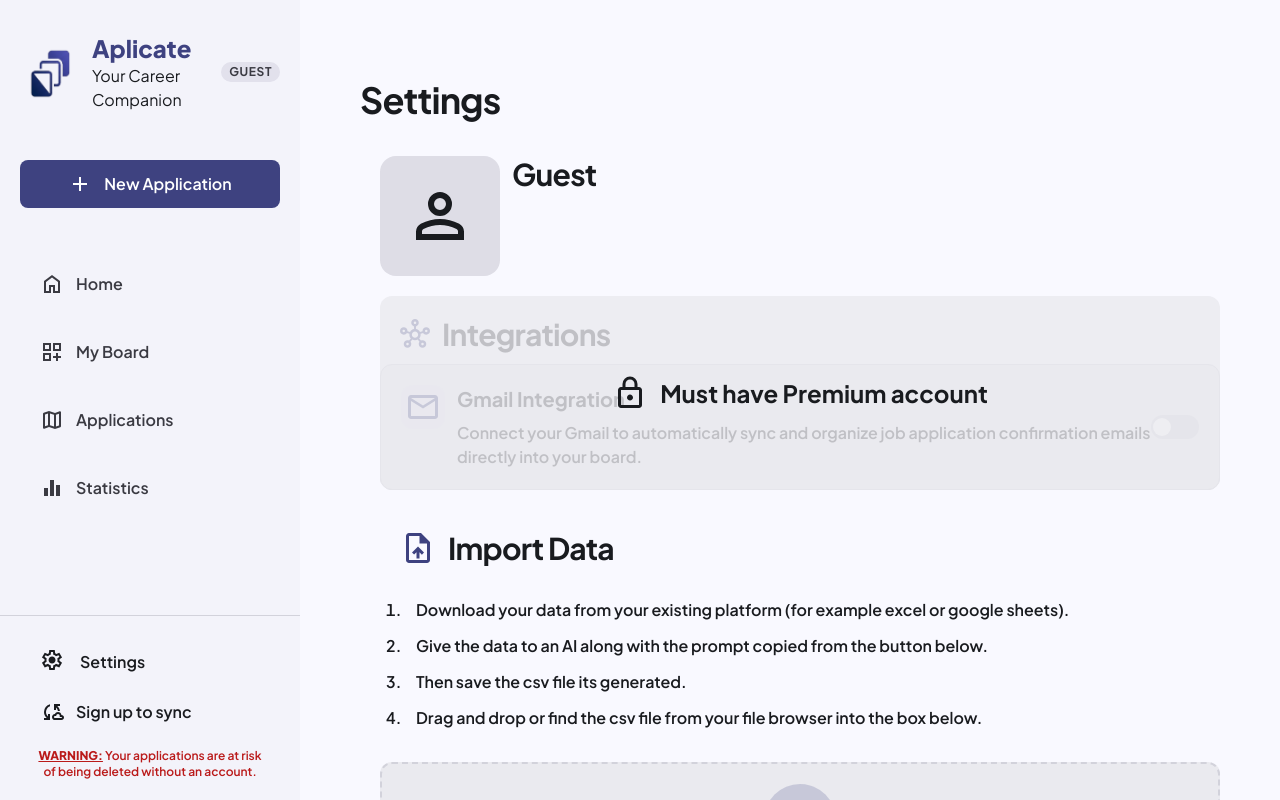
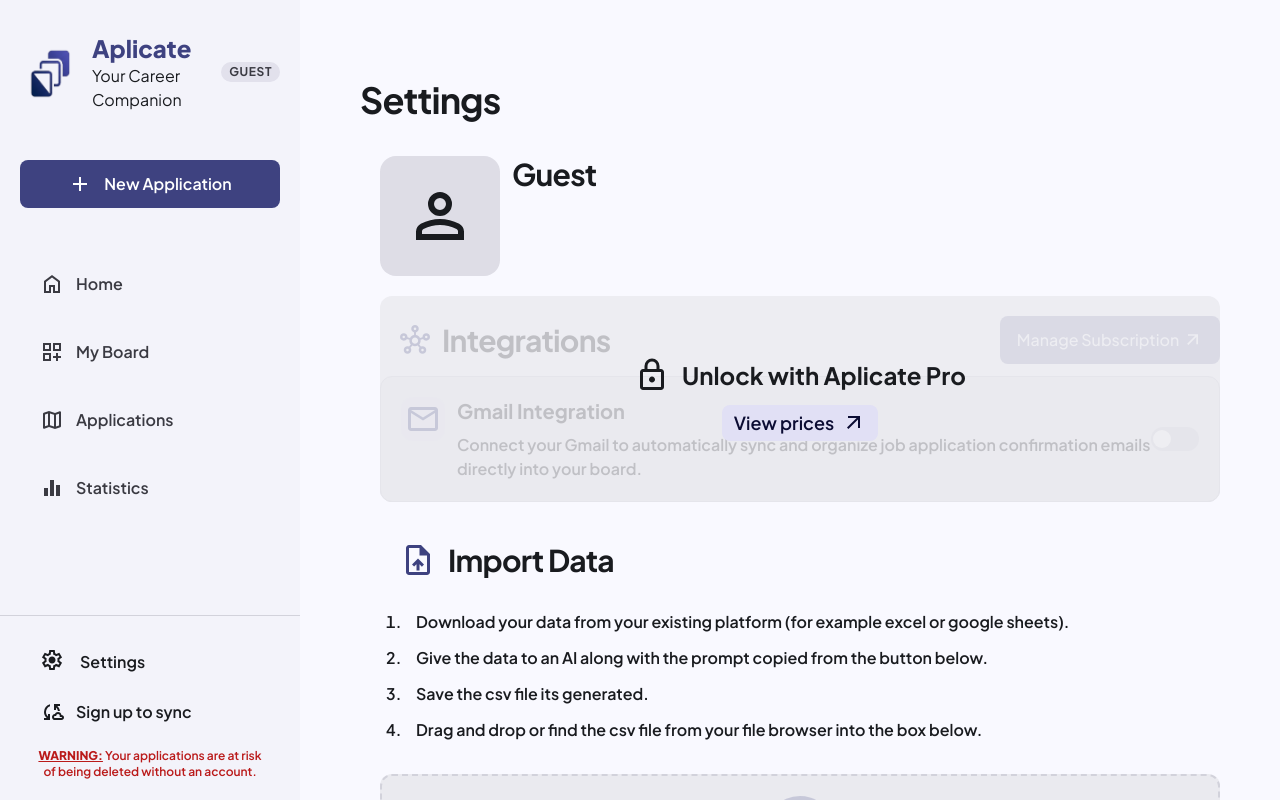
Before and after one commit to Galvatar/Aplicate, a Next.js app: page /settings in a window 1280 px wide. Built offline with nearby package versions, Linux system fonts and the light colour scheme; no server answers.

Commit message:
Linked up the payment system with the app

```diff
--- a/app/(app)/settings/components/uploadSection.tsx
+++ b/app/(app)/settings/components/uploadSection.tsx
@@ -190,7 +190,7 @@
                     Give the data to an AI along with the prompt copied from the button below.
                 </li>
                 <li className="list-decimal pl-3 ml-6">
-                    Then save the csv file its generated.
+                    Save the csv file its generated.
                 </li>
                 <li className="list-decimal pl-3 ml-6">
                     Drag and drop or find the csv file from your file browser into the box below.
--- a/app/(app)/settings/page.tsx
+++ b/app/(app)/settings/page.tsx
@@ -10,15 +10,18 @@
 import DeleteApplications from "@/components/layout/components/deleteApplications";
 import DeleteUser from "@/components/layout/components/deleteUser";
 import UploadSection from "./components/uploadSection";
+import { useRouter } from "next/navigation";
+import LemonButton from "@/components/ui/lemonButton";
 
 export default function SettingsPage() {
     const [userProfile, setUserProfile] = useState<User | null>()
     const [fullName, setFullName] = useState("");
     const [gmailToken, setGmailToken] = useState<string | null>(null);
     const [loading, setLoading] = useState(false);
-    const [copyText, setCopyText] = useState("Copy AI Prompt")
+    const [proUser, setProUser] = useState(false);
     const modal = useModal();
-    const { user } = useUser();
+    const router = useRouter();
+    const { user, subscription, isProUser } = useUser();
 
     useEffect(() => {
         const handleOAuthMessage = (event: MessageEvent) => {
@@ -33,6 +36,10 @@
         window.addEventListener('message', handleOAuthMessage)
         return () => window.removeEventListener('message', handleOAuthMessage)
     }, [])
+
+    useEffect(() => {
+        setProUser(isProUser());
+    }, [subscription])
 
     useEffect(() => {
         if (user != null) {
@@ -252,29 +259,43 @@
                             {userProfile?.user_metadata.email}
                         </h2>
                         {/** Premium tag */}
-                        {userProfile &&
+                        {proUser &&
                             <span className="flex w-fit gap-2 rounded-full bg-secondary-container/50 px-3 py-2 text-secondary font-semibold">
                             <svg xmlns="http://www.w3.org/2000/svg" height="24px" viewBox="0 -960 960 960" width="24px" fill="currentColor"><path d="M382-240 154-468l57-57 171 171 367-367 57 57-424 424Z"/>
                             </svg>
-                            Premium member
+                            Pro member
                         </span>}
                     </div>
                 </div>
 
                 {/** Integrations */}
                 <div className="flex relative flex-col gap-3">
-                    {!userProfile &&
-                        <div className="flex absolute w-full h-full z-10 bg-surface-container/80 rounded-xl items-center justify-center text-on-surface gap-3 text-2xl font-bold">
+                    {!proUser &&
+                        <div className="flex flex-col absolute w-full h-full z-10 bg-surface-container/80 rounded-xl items-center justify-center text-on-surface gap-3">
+                            <div className="flex items-center gap-3 text-2xl font-bold">
                                 <svg xmlns="http://www.w3.org/2000/svg" height="36px" viewBox="0 -960 960 960" width="36px" fill="currentColor"><path d="M240-80q-33 0-56.5-23.5T160-160v-400q0-33 23.5-56.5T240-640h40v-80q0-83 58.5-141.5T480-920q83 0 141.5 58.5T680-720v80h40q33 0 56.5 23.5T800-560v400q0 33-23.5 56.5T720-80H240Zm0-80h480v-400H240v400Zm296.5-143.5Q560-327 560-360t-23.5-56.5Q513-440 480-440t-56.5 23.5Q400-393 400-360t23.5 56.5Q447-280 480-280t56.5-23.5ZM360-640h240v-80q0-50-35-85t-85-35q-50 0-85 35t-35 85v80ZM240-160v-400 400Z"/>
                                 </svg>
-                            Must have Premium account
+                                Unlock with Aplicate Pro
+                            </div>
+                            <button
+                                onClick={() => router.push("/pricing")}
+                                className="flex gap-2 items-center font-semibold text-lg text-on-primary-container bg-primary-container py-1 px-3 rounded-lg hover:bg-primary hover:text-on-primary transition-colors">
+                                View prices
+                                <svg xmlns="http://www.w3.org/2000/svg" height="24px" viewBox="0 -960 960 960" width="24px" fill="currentColor"><path d="m256-240-56-56 384-384H240v-80h480v480h-80v-344L256-240Z"/>
+                                </svg>
+                            </button>
                         </div>
                     }
-                    <h1 className="flex items-center gap-3 mt-5 ml-5 font-bold text-3xl text-on-surface tracking-tight">
+                    <div className="flex items-center justify-between mt-5">
+                        <h1 className="flex items-center gap-3 ml-5 font-bold text-3xl text-on-surface tracking-tight">
                             <svg className="text-primary" xmlns="http://www.w3.org/2000/svg" height="30px" viewBox="0 -960 960 960" width="30px" fill="currentColor"><path d="M155-75q-35-35-35-85t35-85q35-35 85-35 14 0 26 3t23 8l57-71q-28-31-39-70t-5-78l-81-27q-17 25-43 40t-58 15q-50 0-85-35T0-580q0-50 35-85t85-35q50 0 85 35t35 85v8l81 28q20-36 53.5-61t75.5-32v-87q-39-11-64.5-42.5T360-840q0-50 35-85t85-35q50 0 85 35t35 85q0 42-26 73.5T510-724v87q42 7 75.5 32t53.5 61l81-28v-8q0-50 35-85t85-35q50 0 85 35t35 85q0 50-35 85t-85 35q-32 0-58.5-15T739-515l-81 27q6 39-5 77.5T614-340l57 70q11-5 23-7.5t26-2.5q50 0 85 35t35 85q0 50-35 85t-85 35q-50 0-85-35t-35-85q0-20 6.5-38.5T624-232l-57-71q-41 23-87.5 23T392-303l-56 71q11 15 17.5 33.5T360-160q0 50-35 85t-85 35q-50 0-85-35Zm-35-465q17 0 28.5-11.5T160-580q0-17-11.5-28.5T120-620q-17 0-28.5 11.5T80-580q0 17 11.5 28.5T120-540Zm148.5 408.5Q280-143 280-160t-11.5-28.5Q257-200 240-200t-28.5 11.5Q200-177 200-160t11.5 28.5Q223-120 240-120t28.5-11.5Zm240-680Q520-823 520-840t-11.5-28.5Q497-880 480-880t-28.5 11.5Q440-857 440-840t11.5 28.5Q463-800 480-800t28.5-11.5ZM480-360q42 0 71-29t29-71q0-42-29-71t-71-29q-42 0-71 29t-29 71q0 42 29 71t71 29Zm268.5 228.5Q760-143 760-160t-11.5-28.5Q737-200 720-200t-28.5 11.5Q680-177 680-160t11.5 28.5Q703-120 720-120t28.5-11.5Zm120-420Q880-563 880-580t-11.5-28.5Q857-620 840-620t-28.5 11.5Q800-597 800-580t11.5 28.5Q823-540 840-540t28.5-11.5ZM480-840ZM120-580Zm360 120Zm360-120ZM240-160Zm480 0Z"/>
                             </svg>
                             Integrations
                         </h1>
+                        <div className="flex h-fit w-full max-w-55 items-center">
+                            <LemonButton yearly={false} manage={true} />
+                        </div>
+                    </div>
                     <div className="flex p-5 bg-surface-container rounded-xl border border-surface-container-highest justify-between">
                         <div className="flex gap-3">
                             <div className="flex h-fit items-center justify-center p-1 bg-primary-container/50 text-primary rounded-xl">
--- a/app/api/account/route.ts
+++ b/app/api/account/route.ts
@@ -50,6 +50,31 @@
       }
     );
 
+    const { data: sub } = await supabaseAdmin
+        .from('Subscriptions')
+        .select('subscription_id')
+        .eq('user_id', userId)
+        .eq('status', 'active')
+        .order('created_at', { ascending: false })
+        .limit(1)
+        .maybeSingle();
+
+    if (sub?.subscription_id) {
+        const response = await fetch(`https://api.lemonsqueezy.com/v1/subscriptions/${sub.subscription_id}`, {
+            method: 'DELETE',
+            headers: {
+                'Accept': 'application/vnd.api+json',
+                'Content-Type': 'application/vnd.api+json',
+                'Authorization': `Bearer ${process.env.LEMON_SQUEEZY_API_KEY}`
+            }
+        });
+
+        if (!response.ok) {
+            console.error("Failed to cancel subscription:", await response.text());
+            throw new Error("Failed to cancel billing");
+        }
+    }
+
     const { error: deleteError } = await supabaseAdmin.auth.admin.deleteUser(userId);
 
     if (deleteError) {
--- a/app/layout.tsx
+++ b/app/layout.tsx
@@ -4,6 +4,7 @@
 import Sidebar from "@/components/layout/sidebar";
 import { ModalProvider } from "@/components/ui/modal";
 import { SidebarProvider } from "@/hooks/use-sidebar";
+import Script from "next/script";
 
 const geistSans = Geist({
   variable: "--font-geist-sans",
@@ -51,6 +52,10 @@
               <div className="flex-1 flex flex-col h-full overflow-y-auto bg-background ">
                 <div className="flex-1">
                   {children}
+                  <Script
+                    src="https://assets.lemonsqueezy.com/lemon.js"
+                    strategy="afterInteractive"
+                  />
                 </div>
                 <div className="h-0 w-full shrink-0" aria-hidden="true" />
               </div>
--- a/components/layout/components/deleteUser.tsx
+++ b/components/layout/components/deleteUser.tsx
@@ -22,8 +22,10 @@
                 <h1 className="font-bold text-2xl tracking-tight mt-5">
                     Delete Account?
                 </h1>
-                <p className="mt-3">
-                    This will permanently remove your account and all associated data, including any integrations and applications. This action cannot be undone.
+                <p className="flex flex-col gap-3 mt-3">
+                    <p>This will permanently remove your account and all associated data, including any integrations and applications. This action cannot be undone.</p>
+                    <p><b className="underline">WARNING:</b> This will immediately cancel your Pro subscription (if you have one) and you will permanently lose access to any remaining time in your current billing cycle.</p>
+                    <p>If you just want to stop being charged, go to the Customer Portal and cancel your subscription instead.</p>
                 </p>
                 <div className="flex gap-3 mt-8">
                     <button
--- /dev/null
+++ b/components/ui/lemonButton.tsx
@@ -0,0 +1,93 @@
+"use client"
+
+import { useUser } from "@/hooks/use-user"
+import { useRouter } from "next/navigation";
+import { useEffect, useState } from "react";
+
+declare global {
+  interface Window {
+    LemonSqueezy: any;
+    createLemonSqueezy: () => void;
+  }
+}
+
+interface BuyButtonProps {
+    yearly: boolean
+    manage: boolean
+}
+
+export default function LemonButton({ yearly, manage }: BuyButtonProps) {
+    const { user, subscription, isProUser } = useUser();
+    const [isPro, setIsPro] = useState(false);
+    const router = useRouter();
+
+    useEffect(() => {
+        if (typeof window !== "undefined" && window.LemonSqueezy) {
+            window.LemonSqueezy.Setup({
+                eventHandler: (event: { event: string }) => {
+                    if (event.event === 'Checkout.Success') {
+                        router.push('/settings');
+                    }
+                }
+            });
+        }
+    }, [router]);
+
+    const handleUpgrade = () => {
+        const variantId = yearly
+            ? 'f1a11030-0ce9-4df5-be4c-b772c8b509e6'
+            : 'ea3cd3cd-8c58-4662-a5df-17254c76bb3c';
+
+        const checkoutUrl = new URL(`https://aplicate.lemonsqueezy.com/checkout/buy/${variantId}`);
+
+        checkoutUrl.searchParams.set('embed', '1');
+        checkoutUrl.searchParams.set('logo', '0');
+        checkoutUrl.searchParams.set('discount', '0');
+
+        if (!user) {
+            router.push('/signup');
+            return;
+        }
+
+        if (user.id) {
+            checkoutUrl.searchParams.set('checkout[custom][user_id]', user.id);
+        }
+        checkoutUrl.searchParams.set('checkout[custom][user_id]', user.id);
+        window.LemonSqueezy.Url.Open(checkoutUrl.toString());
+    };
+
+    useEffect(() => {
+        if (window.createLemonSqueezy) {
+            window.createLemonSqueezy();
+        }
+    }, []);
+
+    useEffect(() => {
+        if (subscription == null) return;
+        setIsPro(isProUser());
+    }, [subscription])
+
+    if (manage) {
+        return (
+            <button
+                disabled={!isPro}
+                onClick={() => window.LemonSqueezy.Url.Open(subscription?.customer_portal_url)}
+                className="flex items-center disabled:opacity-50 disabled:cursor-not-allowed disabled:hover:bg-primary justify-center gap-1 w-full py-3 bg-primary rounded-lg text-on-primary text-center font-medium hover:bg-primary/90 transition-colors"
+            >
+                Manage Subscription
+                <svg xmlns="http://www.w3.org/2000/svg" height="20px" viewBox="0 -960 960 960" width="20px" fill="currentColor"><path d="m256-240-56-56 384-384H240v-80h480v480h-80v-344L256-240Z"/>
+                </svg>
+            </button>
+        )
+    }
+
+    return (
+        <button
+            disabled={isPro}
+            onClick={handleUpgrade}
+            className="w-full py-3 disabled:opacity-50 disabled:cursor-not-allowed disabled:hover:bg-primary bg-primary rounded-lg text-on-primary text-center font-medium hover:bg-primary/60 transition-colors"
+        >
+            Upgrade to Pro
+        </button>
+    )
+}
--- a/hooks/use-user.ts
+++ b/hooks/use-user.ts
@@ -3,10 +3,12 @@
 import { useState, useEffect } from 'react'
 import { User } from '@supabase/supabase-js'
 import { supabase } from '@/lib/supabase/client'
+import { Subscription } from '@/lib/types'
 
 export const useUser = () => {
   const [user, setUser] = useState<User | null>()
   const [loading, setLoading] = useState(true)
+  const [subscription, setSubscription] = useState<Subscription | null>();
 
   useEffect(() => {
     supabase.auth.getSession().then(({ data: { session } }) => {
@@ -21,5 +23,33 @@
     return () => subscription.unsubscribe()
   }, [])
 
-  return { user, loading }
+  useEffect(() => {
+    if (user == null || user == undefined) return;
+    getSubscription();
+  }, [user])
+
+  async function getSubscription() {
+    const { data, error } = await supabase
+      .from("Subscriptions")
+      .select('*')
+      .eq("user_id", user!.id)
+      .order('created_at', { ascending: false })
+      .limit(1)
+      .maybeSingle();
+
+    if (error) throw error;
+
+    const sub = data ? data as Subscription : data;
+    setSubscription(sub);
+  }
+
+  function isProUser(): boolean {
+    if (subscription == null) return false;
+    const today = new Date();
+    if (['expired', 'unpaid'].includes(subscription.status)) return false;
+    if (subscription.ends_at && new Date(subscription.ends_at) < today) return false;
+    return true;
+  }
+
+  return { user, loading, subscription, isProUser }
 }
```
Also changed, not shown: app/(landing)/pricing/page.tsx (+9 -15 lines), lib/types.ts (+14 -0 lines). Lines whose indentation alone changed are shown as unchanged.
